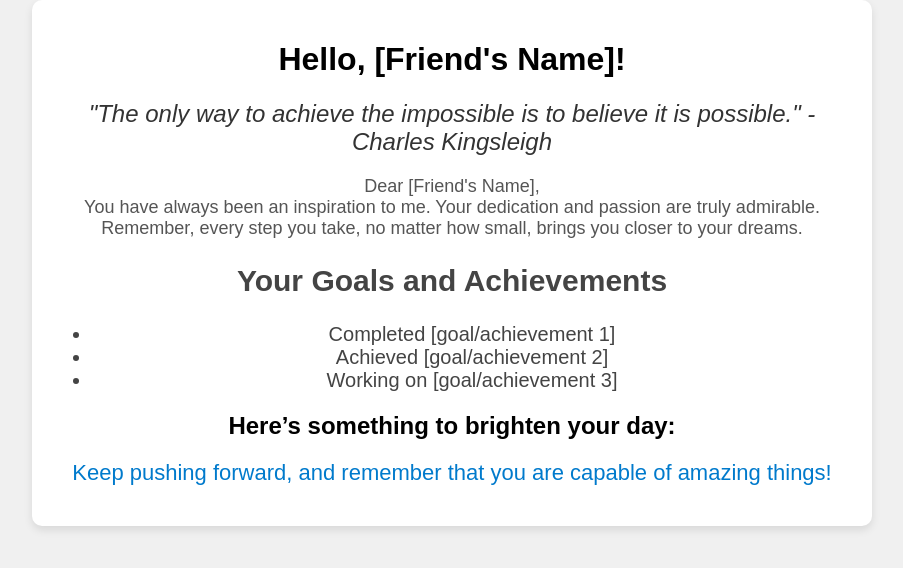
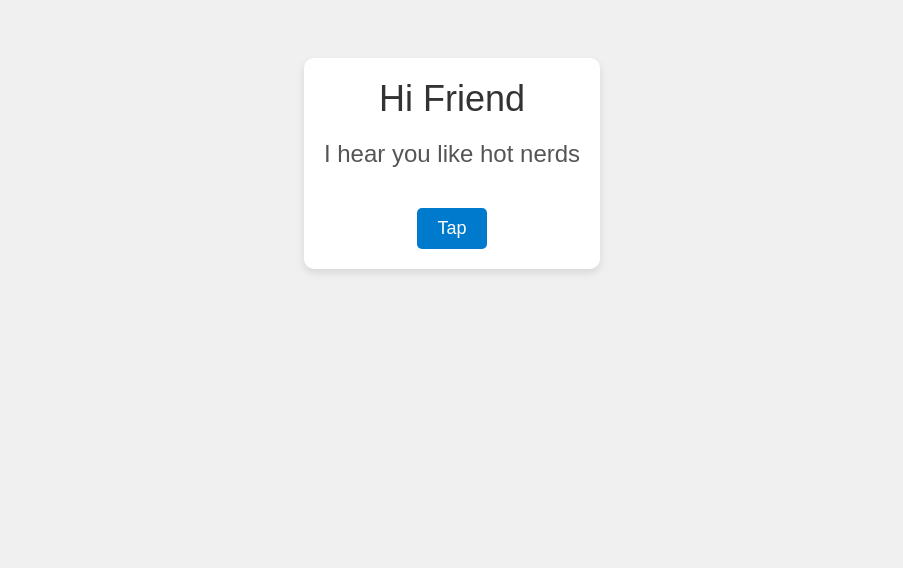
Before and after one commit to leandrawisnu/buatshen, a plain HTML site: page index.html in a window 1280 px wide. Shown: the whole page, without its empty margins (188-1091 px from the left). Drawn offline with Linux system fonts and the light colour scheme.

Commit message:
Update index.html

```diff
--- a/index.html
+++ b/index.html
@@ -3,72 +3,64 @@
 <head>
     <meta charset="UTF-8">
     <meta name="viewport" content="width=device-width, initial-scale=1.0">
-    <title>Motivational Page</title>
+    <title>Motivational Page for Friend</title>
     <style>
         body {
             font-family: Arial, sans-serif;
-            margin: 0;
-            padding: 0;
             background-color: #f0f0f0;
             text-align: center;
+            padding: 50px;
         }
         .container {
+            background-color: #fff;
             padding: 20px;
-            max-width: 800px;
-            margin: auto;
-            background-color: #fff;
             border-radius: 10px;
             box-shadow: 0 4px 8px rgba(0, 0, 0, 0.1);
+            display: inline-block;
+            max-width: 600px;
         }
-        .quote {
+        .title {
+            font-size: 36px;
+            color: #333;
+            margin-bottom: 20px;
+        }
+        .subtitle {
             font-size: 24px;
-            font-style: italic;
-            color: #333;
-            margin: 20px 0;
+            color: #555;
+            margin-bottom: 40px;
         }
-        .personal-message {
+        .button {
             font-size: 18px;
-            color: #555;
-            margin: 20px 0;
+            padding: 10px 20px;
+            color: #fff;
+            background-color: #007acc;
+            border: none;
+            border-radius: 5px;
+            cursor: pointer;
         }
-        .goals {
-            font-size: 20px;
-            color: #444;
-            margin: 20px 0;
-        }
-        .media {
-            margin: 20px 0;
-        }
-        .cta {
-            font-size: 22px;
-            color: #007acc;
-            margin: 20px 0;
+        .video-container {
+            display: none;
+            margin-top: 20px;
         }
     </style>
 </head>
 <body>
     <div class="container">
-        <h1>Hello, [Friend's Name]!</h1>
-        <div class="quote">"The only way to achieve the impossible is to believe it is possible." - Charles Kingsleigh</div>
-        <div class="personal-message">
-            Dear [Friend's Name], <br>
-            You have always been an inspiration to me. Your dedication and passion are truly admirable. Remember, every step you take, no matter how small, brings you closer to your dreams.
-        </div>
-        <div class="goals">
-            <h2>Your Goals and Achievements</h2>
-            <ul>
-                <li>Completed [goal/achievement 1]</li>
-                <li>Achieved [goal/achievement 2]</li>
-                <li>Working on [goal/achievement 3]</li>
-            </ul>
-        </div>
-        <div class="media">
-            <h2>Here’s something to brighten your day:</h2>
-            <!-- Embed a motivational video or image gallery here -->
-        </div>
-        <div class="cta">
-            Keep pushing forward, and remember that you are capable of amazing things!
+        <div class="title">Hi Friend</div>
+        <div class="subtitle">I hear you like hot nerds</div>
+        <button class="button" onclick="showVideo()">Tap</button>
+        <div class="video-container" id="videoContainer">
+            <video width="560" height="315" controls>
+                <source src="your-video-file.mp4" type="video/mp4">
+                Your browser does not support the video tag.
+            </video>
         </div>
     </div>
+
+    <script>
+        function showVideo() {
+            document.getElementById('videoContainer').style.display = 'block';
+        }
+    </script>
 </body>
 </html>
```
